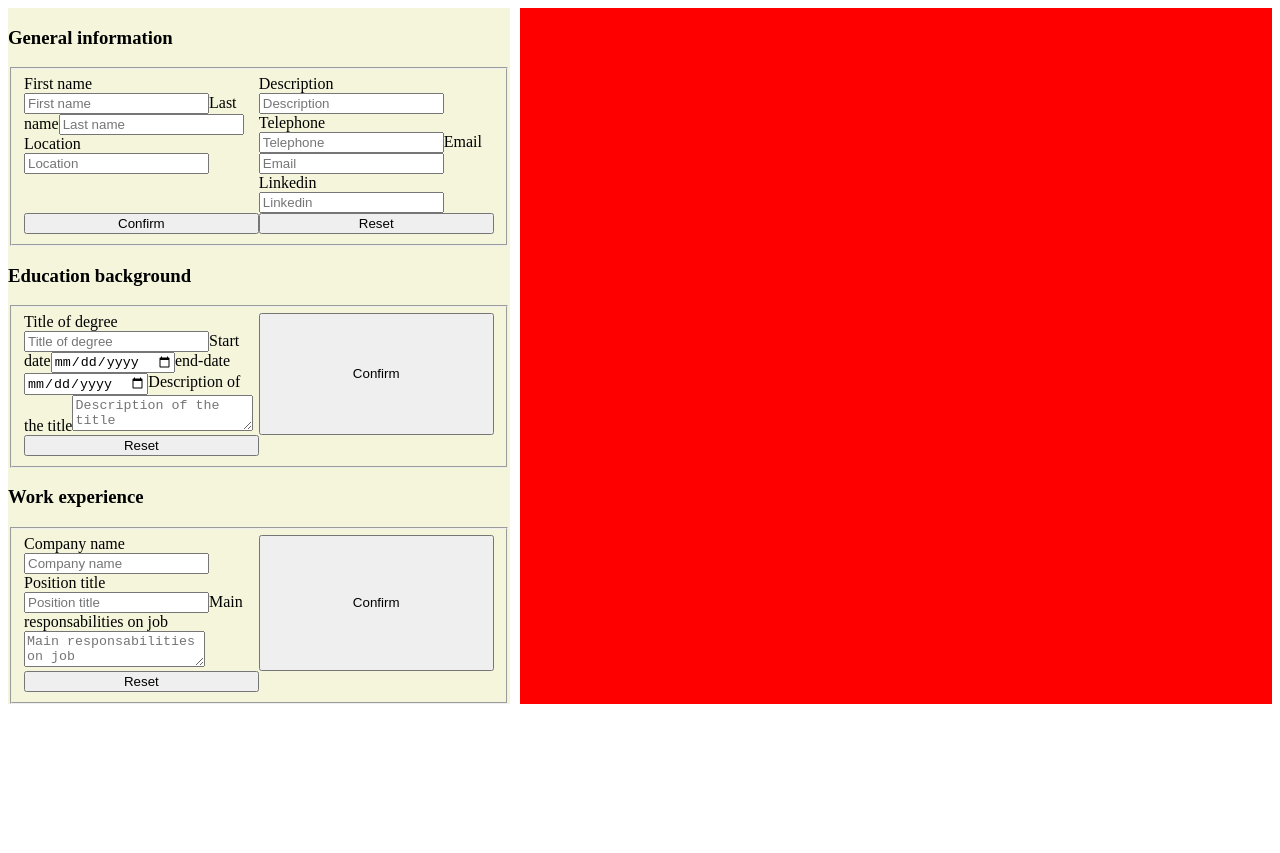
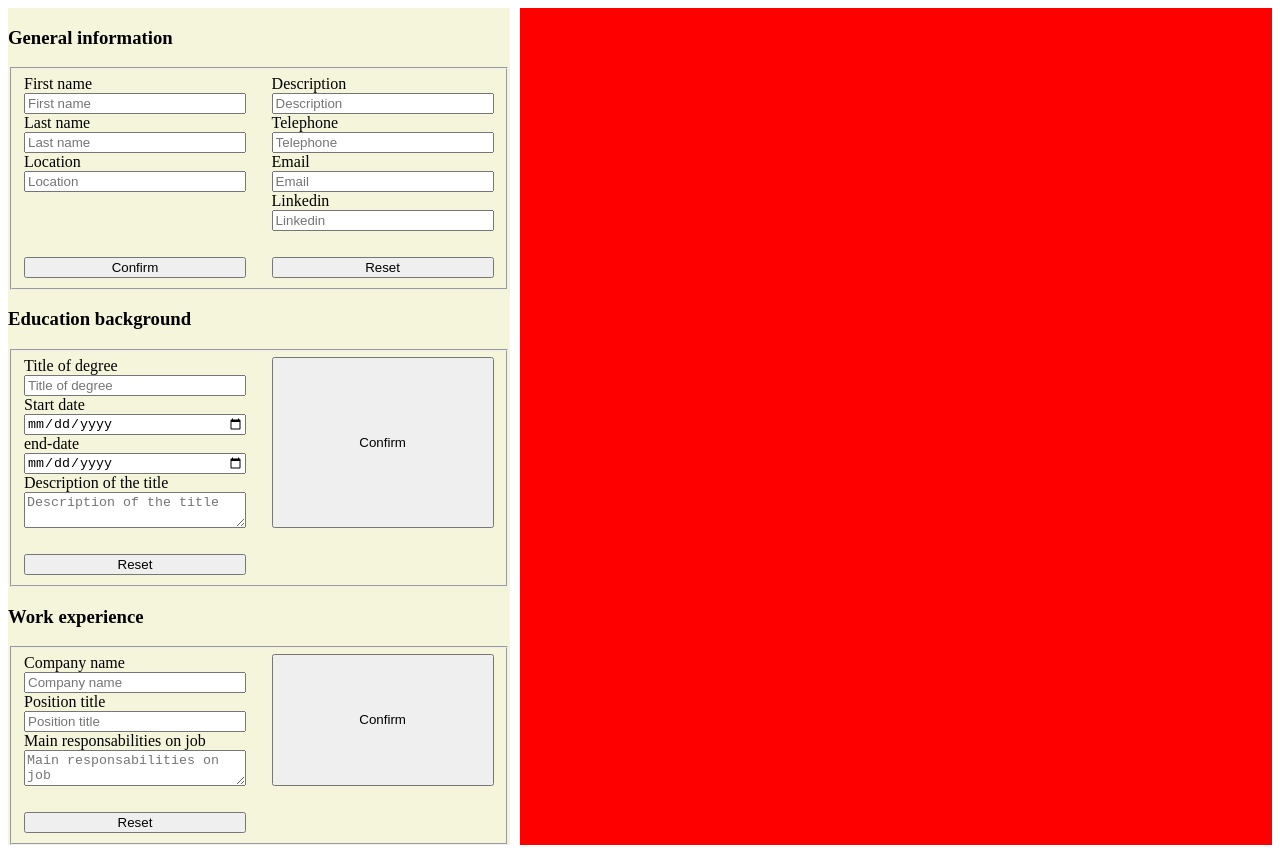
Before and after one commit to juan-est145/Cv-maker, a React (Vite) app: page / in a window 1280 px wide. Before the commit the page ends 800 px from the top, so only its background shows below. Built offline with nearby package versions, Linux system fonts and the light colour scheme.

Commit message:
Grid columns now have a gap

```diff
--- a/src/components/form/formSection.jsx
+++ b/src/components/form/formSection.jsx
@@ -1,6 +1,6 @@
 export function FormSection({ information, callBack }) {
 	return (
-		<div>
+		<section>
 			{information.map((element) =>
 				!element.textArea ?
 					<>
@@ -22,7 +22,7 @@ export function FormSection({ information, callBack }) {
 							onChange={callBack} />
 					</>
 			)}
-		</div>
+		</section>
 	)
 }
 
--- a/src/styles/form.css
+++ b/src/styles/form.css
@@ -1,4 +1,10 @@
 fieldset {
 	display: grid;
 	grid-template-columns: 1fr 1fr;
+	gap: 2vw;
 }
+
+fieldset > section {
+	display: flex;
+	flex-direction: column;
+}
```
